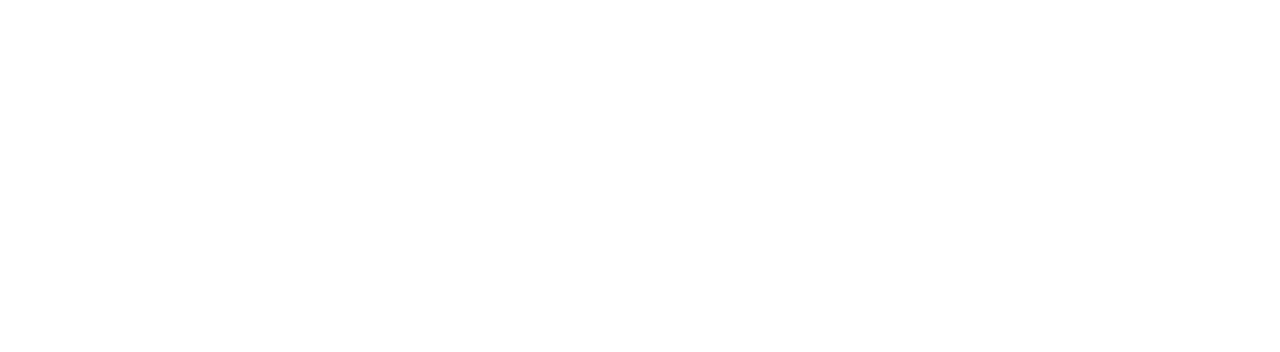
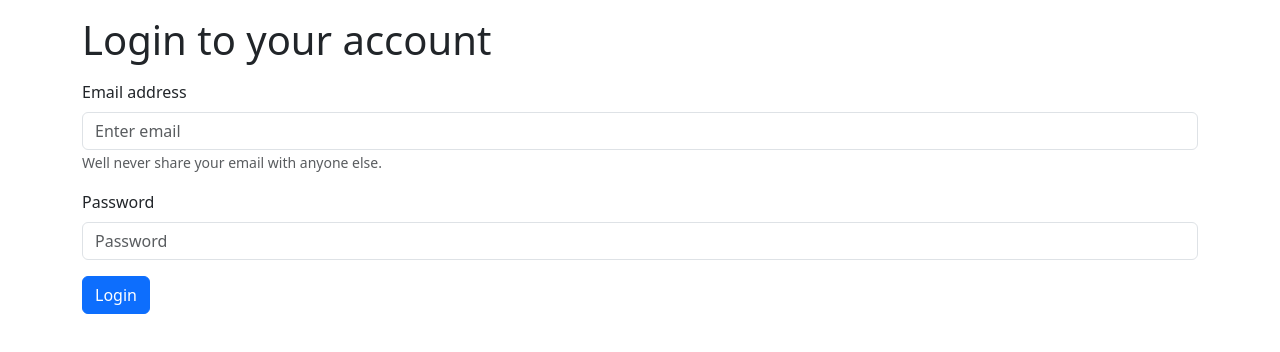
Before and after one commit to Ngaiti/login-app, a React (Vite) app: page /login in a window 1280 px wide. Before the commit this address had no page. Shown: the top 352 px of the page. Built offline with nearby package versions, Linux system fonts and the light colour scheme.

Commit message:
Login page added

```diff
--- a/src/App.jsx
+++ b/src/App.jsx
@@ -1,12 +1,14 @@
 import "bootstrap/dist/css/bootstrap.min.css";
 import { BrowserRouter, Route, Routes } from "react-router-dom";
 import Home from "./pages/Home";
+import Login from "./pages/Login";
 
 export default function App() {
   return (
     <BrowserRouter>
       <Routes>
         <Route element={<Home />} path="/" />
+        <Route element={<Login />} path="/login" />
       </Routes>
     </BrowserRouter>
   )
--- /dev/null
+++ b/src/pages/Login.jsx
@@ -0,0 +1,38 @@
+import { useState } from "react";
+import { Button, Container, Form, FormGroup } from "react-bootstrap";
+
+export default function Login() {
+    const [username, setUsername] = useState("");
+    const [password, setPassword] = useState("");
+
+    return (
+        <Container>
+            <h1 className="my-3">Login to your account</h1>
+            <Form>
+                <Form.Group className="mb-3" controlId="formBasicEmail">
+                    <Form.Label>Email address</Form.Label>
+                    <Form.Control
+                        type="email"
+                        placeholder="Enter email"
+                        value={username}
+                        onChange={(e) => setUsername(e.target.value)}
+                    />
+                    <Form.Text className="text—muted">
+                        Well never share your email with anyone else.
+                    </Form.Text>
+                </Form.Group>
+
+                <FormGroup className="mb-3" controlId="formBasicPassword">
+                    <Form.Label>Password</Form.Label>
+                    <Form.Control
+                        type="password"
+                        placeholder="Password"
+                        value={password}
+                        onChange={(e) => setPassword(e.target.value)}
+                    />
+                </FormGroup>
+                <Button variant="primary">Login</Button>
+            </Form>
+        </Container>
+    )
+}
```
